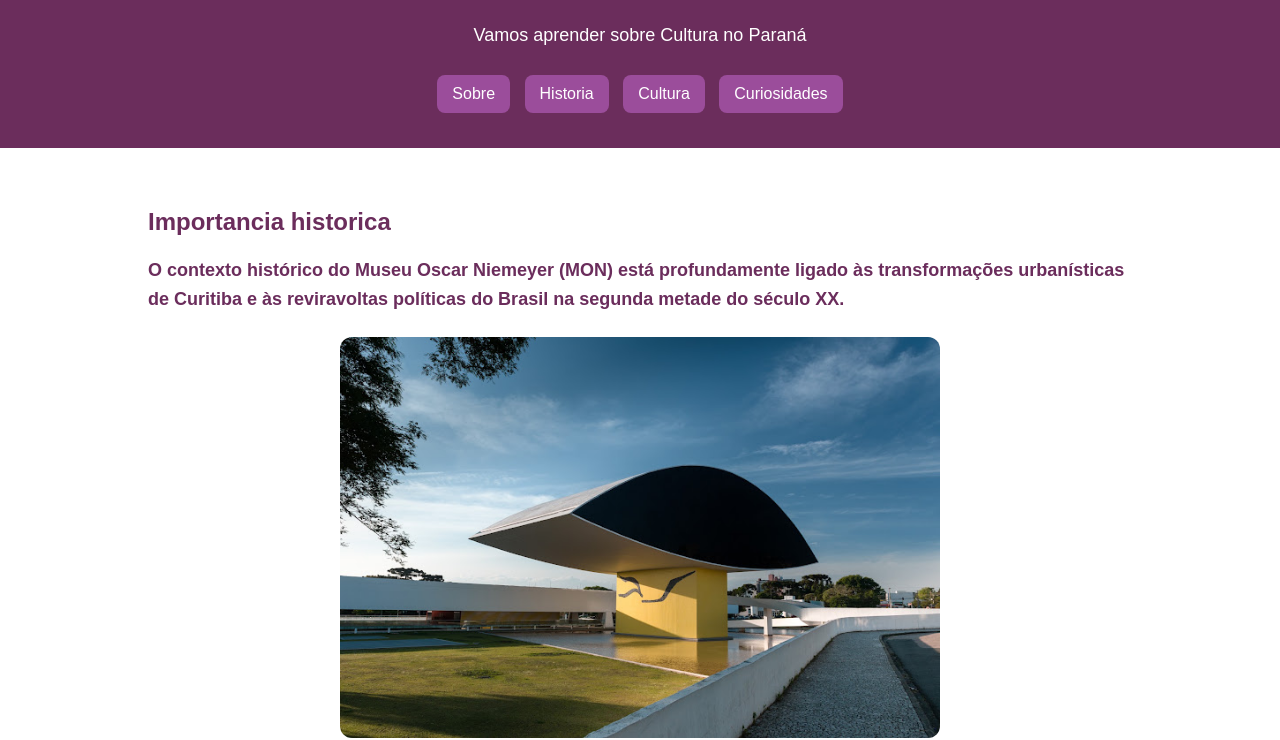
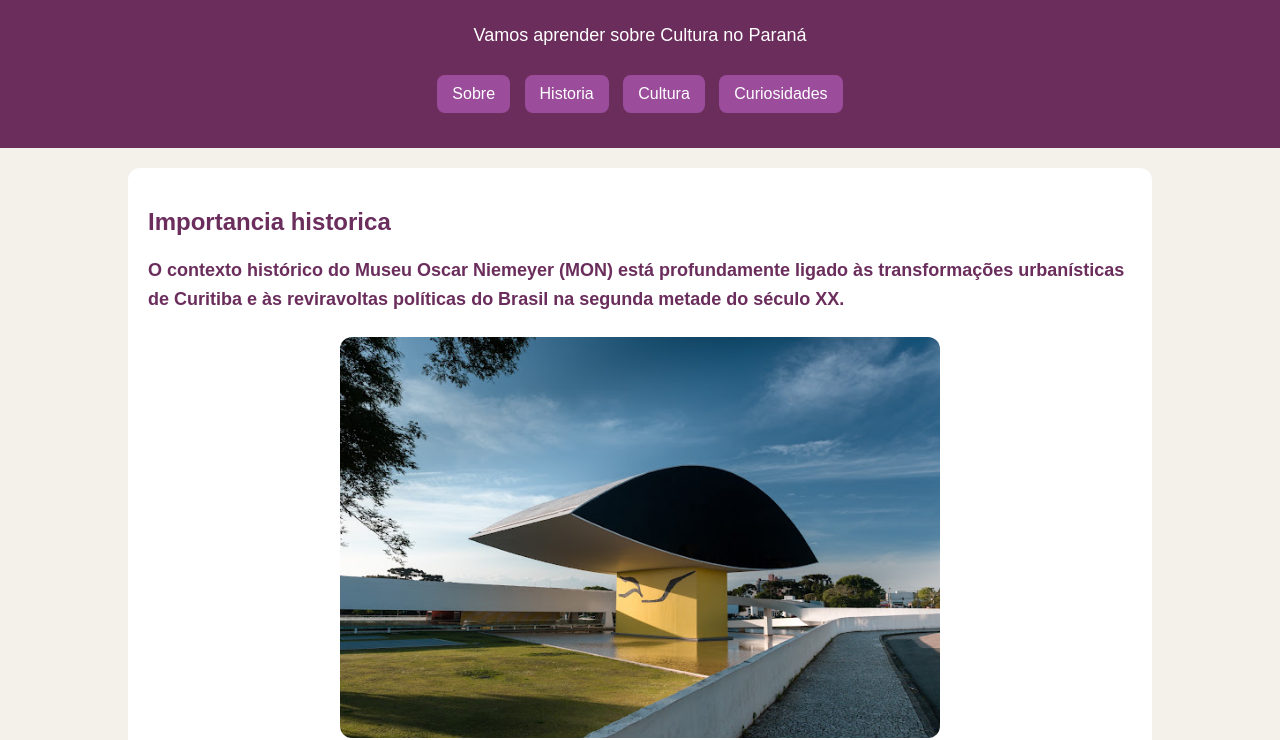
Before and after one commit to cristyannegosekilima-eng/arteparanaense, a plain HTML site: page index.html in a window 1280 px wide. Shown: the part 99-839 px from the top of the page. Drawn offline with Linux system fonts and the light colour scheme.

Commit message:
atualizei

```diff
--- a/style.css
+++ b/style.css
@@ -1,5 +1,5 @@
 body {
-    background-color: #f4flea;
+    background-color: #f4f1ea;
     color: #222222;
     font-family: Arial, sans-serif;
     margin: 0;
```
